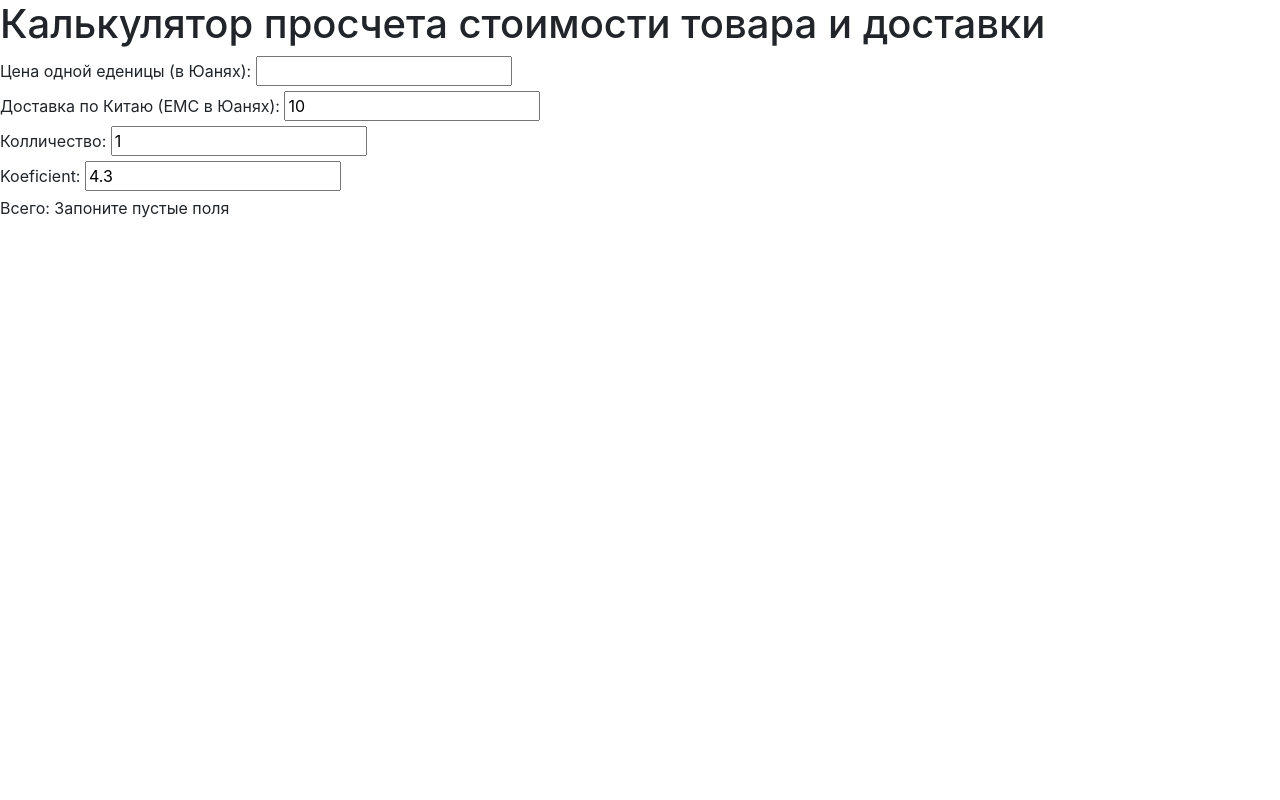
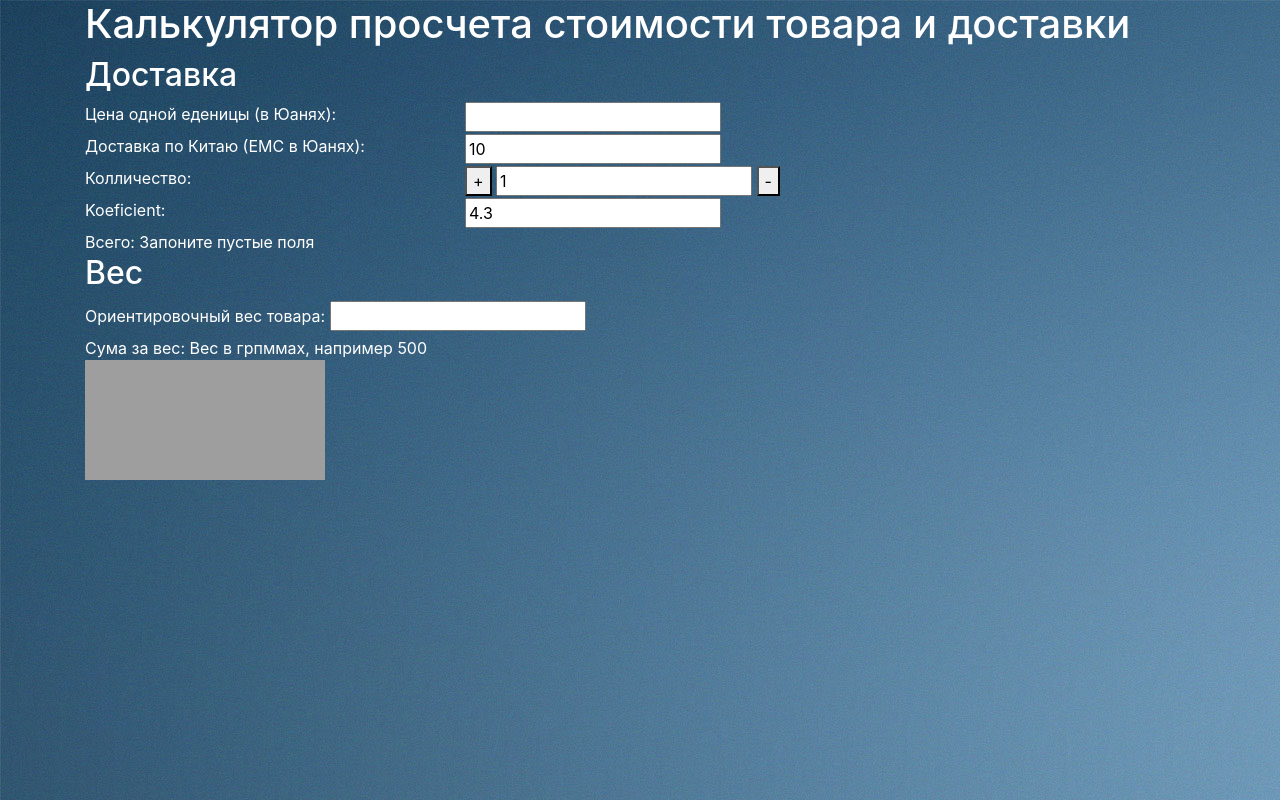
Before and after one commit to zellenka/calc, a plain HTML site: page index.html in a window 1280 px wide. Drawn offline with nearby package versions, Linux system fonts and the light colour scheme; grey boxes are pictures that could not be loaded.

Commit message:
bootstrap

```diff
--- a/css/style.css
+++ b/css/style.css
@@ -0,0 +1,4 @@
+body {
+    background: url(/img/blue-gradient-background.jpg) no-repeat;
+    color: #fff;
+}
--- a/index.html
+++ b/index.html
@@ -10,28 +10,84 @@
     <script src="js/vue.js"></script>
 
 </head>
+
 <body>
+    <div class="container">
+        <div class="row" id="app">
+            <div class="col-lg-12">
+                <h1>Калькулятор просчета стоимости товара и доставки</h1>
+            </div>
 
-    <div id="app">
-        <h1>Калькулятор просчета стоимости товара и доставки</h1>
-
-
-        <div class="calcBlock">
-                <div>
-                        <label for="itemPrice">Цена одной еденицы (в Юанях):</label> <input type="number" name="Цена товара" id="itemPrice" v-on:input="result">
+            <div class="col-lg-12">
+                <h2>Доставка</h2>
+                <div class="row">
+                    <div class="col-lg-4">
+                        <label for="itemPrice">Цена одной еденицы (в Юанях):</label>
+                    </div>
+                    <div class="col-lg-4">
+                        <input type="number" name="Цена товара" id="itemPrice" v-on:input="Price">
+                    </div>
                 </div>
-                <div>
-                        <label for="EMC">Доставка по Китаю (ЕМС в Юанях):</label> <input type="number" name="EMC" id="EMC" value="10" v-on:input="result">
+                <div class="row">
+                    <div class="col-lg-4">
+                        <label for="EMC">Доставка по Китаю (ЕМС в Юанях):</label>
+                    </div>
+                    <div class="col-lg-4">
+                        <input type="number" name="EMC" id="EMC" :value="EMS" v-on:input="Price">
+                    </div>
                 </div>
-                <div>
-                        <label for="amount">Колличество:</label> <input type="number" name="Колличество" id="amount" value="1" v-on:input="result">
+                <div class="row">
+                    <div class="col-lg-4">
+                        <label for="amount">Колличество:</label>
+                    </div>
+                    <div class="col-lg-4">
+                        <button v-on:click="count += 1">+</button>
+                        <input type="number" name="Колличество" id="amount" :value="count" v-on:input="Price">
+                        <button v-on:click="count -= 1">-</button>
+                    </div>
                 </div>
-                <div>
-                        <label for="koef">Koeficient:</label> <input type="number" name="Koef" id="koef" value="4.3" v-on:input="result">
+                <div class="row">
+                    <div class="col-lg-4">
+                        <label for="koef">Koeficient:</label>
+                    </div>
+                    <div class="col-lg-4">
+                        <input type="number" name="Koef" id="koef" :value="koef" v-on:input="Price">
+                    </div>
                 </div>
                 Всего: {{message}}
-              </div>
+            </div>
+
+            <div class="col-lg-12">
+                <h2>Вес</h2>
+                <div>
+                    <label for="itemweight">Ориентировочный вес товара: </label>
+                    <input type="number" name="Вес" id="itemweight" v-on:input="Weight">
+                </div>
+
+                Сума за вес: {{messageWeight}}
+
+            </div>
+
+        </div>
+<div class="row">
+        <div class="col-lg-12">
+                <div id="minfin-informer-m1Fn-converter"></div>
+                <script type="text/javascript">
+                    var iframe = '<ifra' + 'me width="240" height="120" fram' +
+                        'eborder="0" src="https://informer.minfin.com.ua/gen/converter/?color=white" vspace="0" scrolling="no" hspace="0" allowtransparency="true"style="width:240px;height:120px;ove' +
+                        'rflow:hidden;"></iframe>';
+                    var cl = 'minfin-informer-m1Fn-converter';
+                    document.getElementById(cl).innerHTML = iframe;
+                </script>
+                <noscript>
+                    <img src="https://informer.minfin.com.ua/gen/img.png" width="1" height="1" alt="minfin.com.ua: курсы валют" title="Курс валют"
+                        border="0" />
+                </noscript>
+            </div>
+</div>
     </div>
+    </div>
+
 
 
 </body>
--- a/js/app.js
+++ b/js/app.js
@@ -1,22 +1,32 @@
 let app = new Vue ({
     el: '#app',
     data: {
-        message: 'Запоните пустые поля'
+        message: 'Запоните пустые поля',
+        messageWeight: 'Вес в грпммах, например 500',
+        count: 1,
+        EMS: 10,
+        koef: '4.3'
 
     },
     watch: {
 
     },
     methods: {
-        result: function () {
+        Price: function () {
             let itemPrice = Number(document.getElementById("itemPrice").value);
             let emc = Number(document.getElementById("EMC").value);
             let amount = Number(document.getElementById("amount").value);
             let koef = Number(document.getElementById("koef").value);
-            var f = ((amount * itemPrice + emc) * 0.1 + (amount * itemPrice + emc))*koef;
-            var x = (f * 0.02 + f) + ((f * 0.02 + f) * 0.22);
+            let f = ((amount * itemPrice + emc) * 0.1 + (amount * itemPrice + emc))*koef;
+            let x = (f * 0.02 + f) + ((f * 0.02 + f) * 0.22);
             this.message = x.toFixed(2) + ' UAH';
-          }
+          },
+        Weight: function() {
+            let itemweight = Number(document.getElementById("itemweight").value);
+            let Wresult = itemweight * 0.01 * 37.8;
+            this.messageWeight = Wresult.toFixed(2) + ' UAH';
+        }
+
     }
 })
 
```
Also changed, not shown: img/blue-gradient-background.jpg (added).
